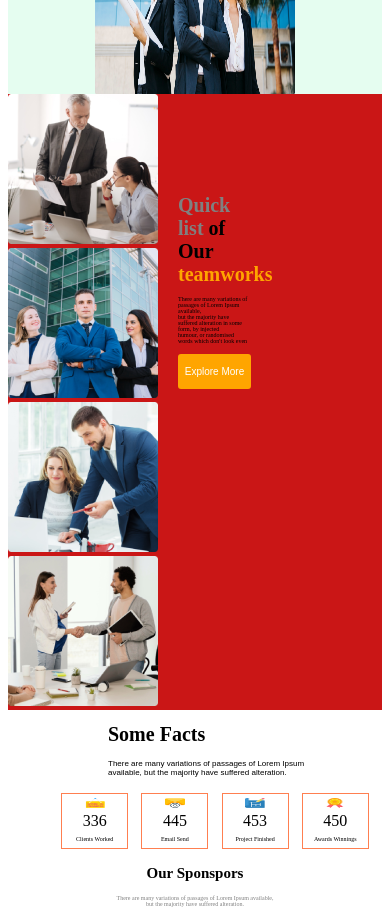
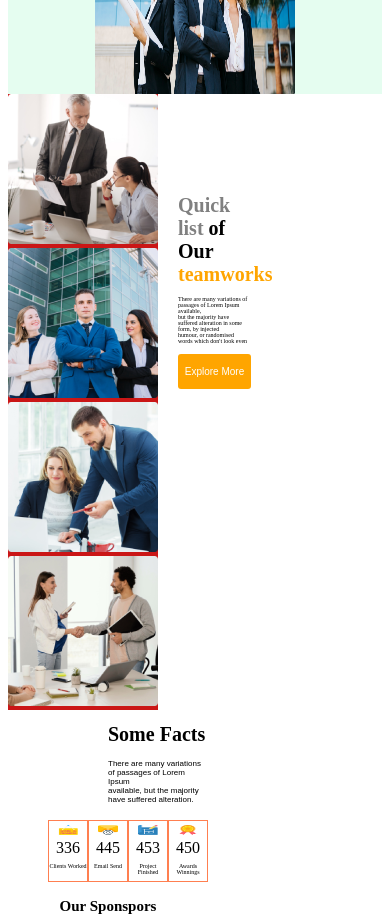
Before and after one commit to Arifullah-Arif/g3-architect, a plain HTML site: page index.html in a window 390 px wide. Shown: the part 551-1473 px from the top of the page. Drawn offline with Linux system fonts and the light colour scheme.

Commit message:
width fixed for main and footer

```diff
--- a/styles/styles.css
+++ b/styles/styles.css
@@ -198,6 +198,13 @@ nav ul li {
 
       header {
         background: rgba(3, 233, 106, 0.1);}
+
+        main{
+          width: 150px;
+        }
+        footer{
+          width: 200px;
+        }
         nav {
             flex-direction: column;
              align-items: center;
```
